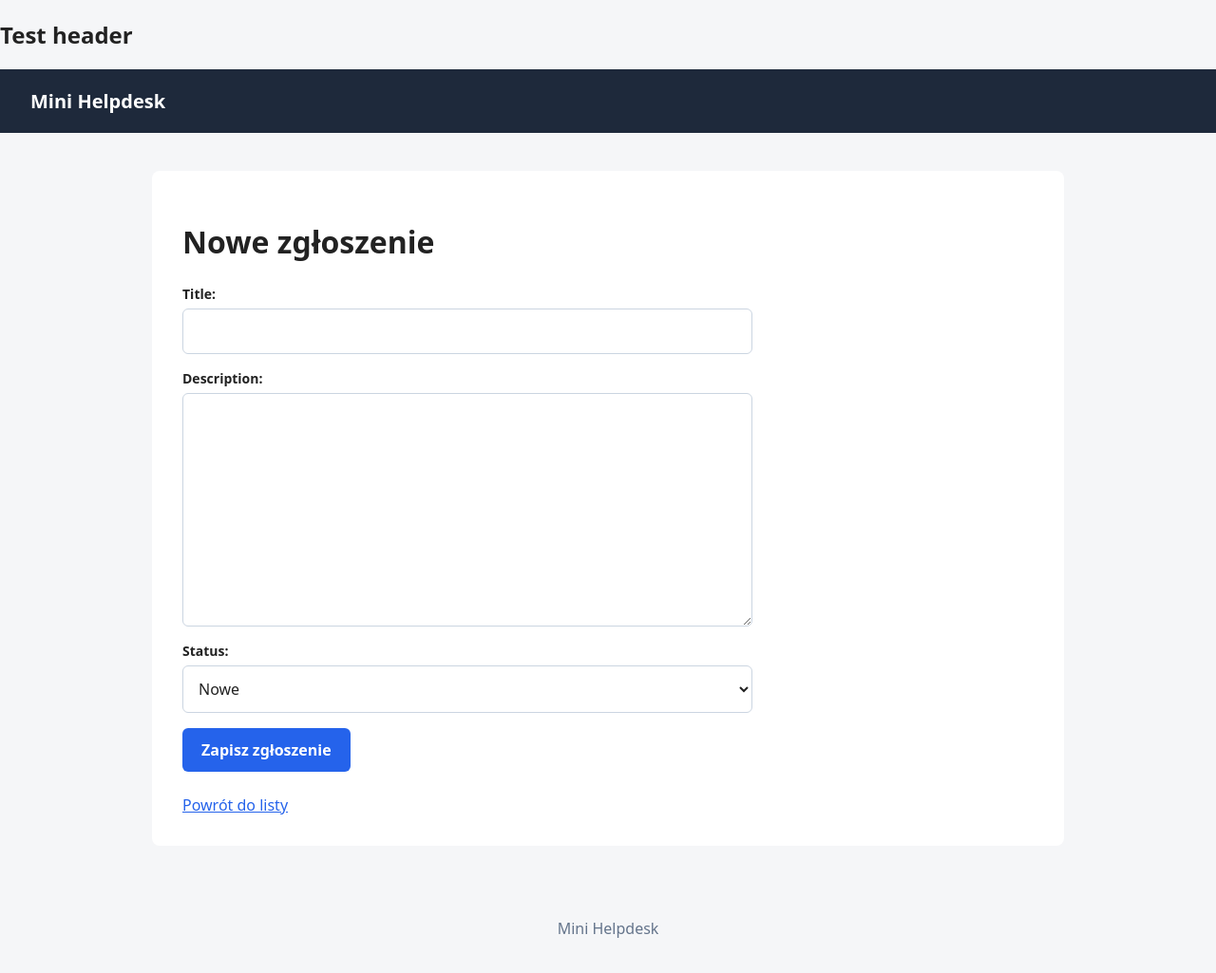
After one commit to Jasiuu2605/mini-helpdesk, a Django app: page /tickets/new/ in a window 1280 px wide. The commit adds this page. Shown: the whole page at 95% size. Run offline with Django 5.2, Linux system fonts and the light colour scheme.

Commit message:
feat: add ticket creation form

```diff
--- a/static/css/style.css
+++ b/static/css/style.css
@@ -39,3 +39,92 @@ footer {
 a {
     color: #2563eb;
 }
+
+
+/* Forms */
+
+form {
+    display: flex;
+    flex-direction: column;
+    gap: 16px;
+    max-width: 600px;
+    margin-top: 24px;
+}
+
+form p {
+    display: flex;
+    flex-direction: column;
+    gap: 6px;
+    margin: 0;
+}
+
+form label {
+    font-weight: 600;
+    font-size: 14px;
+}
+
+form input,
+form textarea,
+form select {
+    width: 100%;
+    padding: 12px;
+    border: 1px solid #cbd5e1;
+    border-radius: 6px;
+    background: white;
+    color: #222;
+    font: inherit;
+}
+
+form textarea {
+    min-height: 140px;
+    resize: vertical;
+}
+
+form input:focus,
+form textarea:focus,
+form select:focus {
+    outline: 2px solid #93c5fd;
+    border-color: #2563eb;
+}
+
+form button {
+    align-self: flex-start;
+    padding: 12px 20px;
+    border: none;
+    border-radius: 6px;
+    background: #2563eb;
+    color: white;
+    font: inherit;
+    font-weight: 600;
+    cursor: pointer;
+}
+
+form button:hover {
+    background: #1d4ed8;
+}
+
+.errorlist {
+    color: #dc2626;
+    font-size: 14px;
+    margin: 4px 0;
+}
+
+.back-link {
+    display: inline-block;
+    margin-top: 24px;
+}
+
+.btn-primary {
+    display: inline-block;
+    padding: 12px 20px;
+    margin-bottom: 24px;
+    border-radius: 6px;
+    background-color: #2563eb;
+    color: white;
+    font-weight: 600;
+    text-decoration: none;
+}
+
+.btn-primary:hover {
+    background-color: #1d4ed8;
+}
--- /dev/null
+++ b/tickets/forms.py
@@ -0,0 +1,8 @@
+from django import forms
+from .models import Ticket
+
+
+class TicketForm(forms.ModelForm):
+    class Meta:
+        model = Ticket
+        fields = ["title", "description", "status"]
--- /dev/null
+++ b/tickets/templates/tickets/ticket_form.html
@@ -0,0 +1,20 @@
+
+{% extends "base.html" %}
+
+{% block title %}Nowe zgłoszenie | Mini Helpdesk{% endblock %}
+
+{% block content %}
+    <h1>Nowe zgłoszenie</h1>
+
+    <form method="post">
+        {% csrf_token %}
+
+        {{ form.as_p }}
+
+        <button type="submit">Zapisz zgłoszenie</button>
+    </form>
+
+    <a href="{% url 'ticket_list' %}" class="back-link">
+    Powrót do listy
+    </a>
+{% endblock %}
--- a/tickets/urls.py
+++ b/tickets/urls.py
@@ -3,5 +3,6 @@ from . import views
 
 urlpatterns = [
     path("", views.ticket_list, name="ticket_list"),
+    path("new/", views.ticket_create, name="ticket_create"),
     path("<int:pk>/", views.ticket_detail, name="ticket_detail"),
 ]
--- a/tickets/views.py
+++ b/tickets/views.py
@@ -1,6 +1,7 @@
-from django.shortcuts import render, get_object_or_404
+from django.shortcuts import render, get_object_or_404, redirect
 from django.http import HttpResponse
 from .models import Ticket
+from .forms import TicketForm
 
 
 # Create your views here.
@@ -13,3 +14,16 @@ def ticket_detail(request, pk):
     ticket = get_object_or_404(Ticket, pk=pk)
 
     return render(request, "tickets/ticket_detail.html", {"ticket": ticket})
+
+
+def ticket_create(request):
+    if request.method == "POST":
+        form = TicketForm(request.POST)
+
+        if form.is_valid():
+            form.save()
+            return redirect("ticket_list")
+    else:
+        form = TicketForm()
+
+    return render(request, "tickets/ticket_form.html", {"form": form})
```
Also changed, not shown: tickets/templates/tickets/ticket_list.html (+7 -8 lines).
